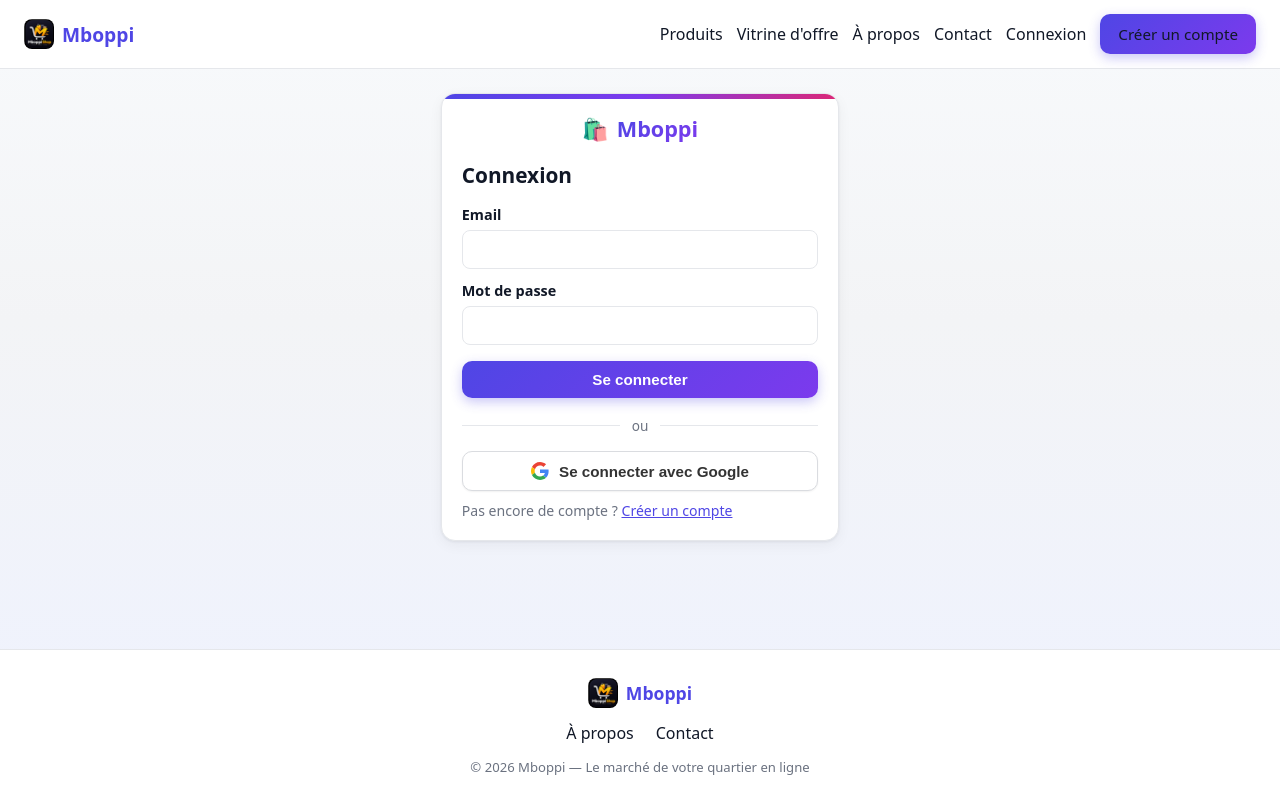
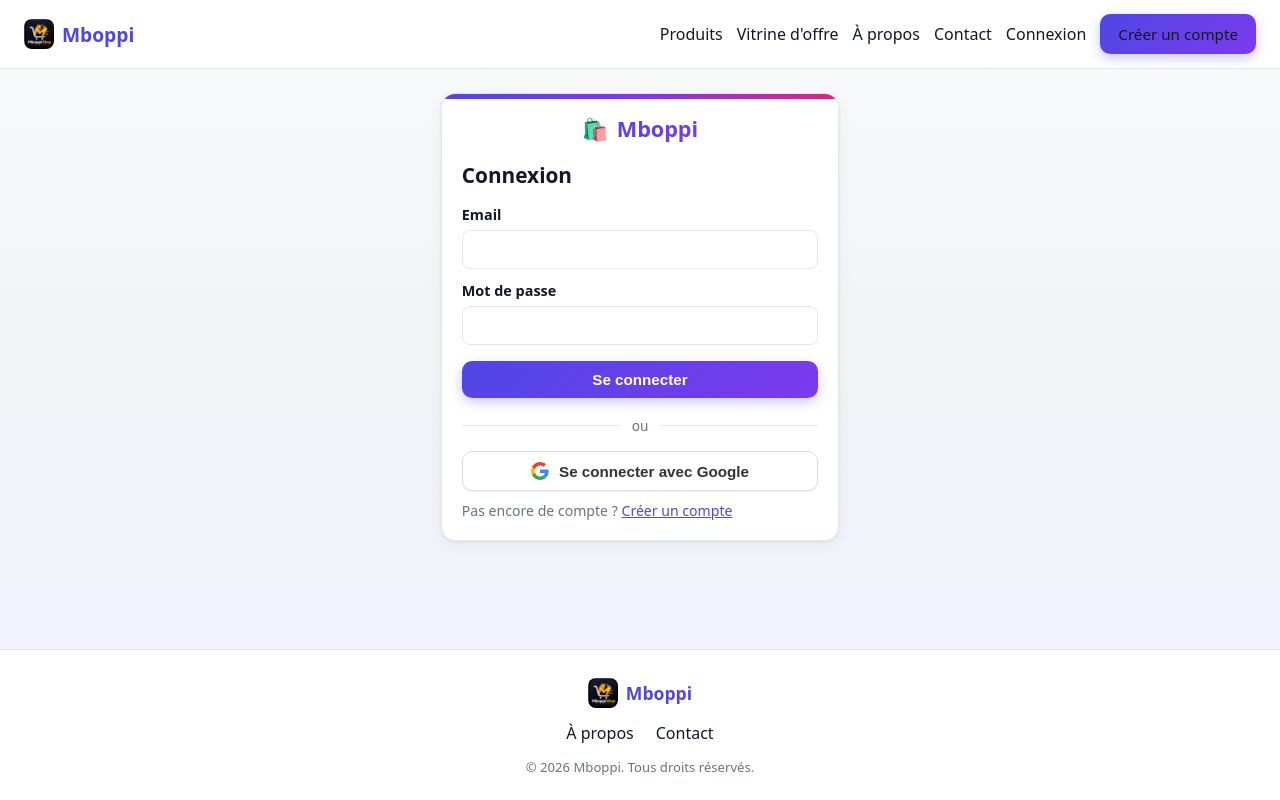
Before and after one commit to Schester38/marketplace, a React (Vite) app in the folder client/: page /login in a window 1280 px wide. Built offline with nearby package versions, Linux system fonts and the light colour scheme.

Commit message:
Footer : copyright avec tous droits reserves

```diff
--- a/client/src/components/Footer.jsx
+++ b/client/src/components/Footer.jsx
@@ -13,7 +13,7 @@ export default function Footer() {
           <Link to="/contact">Contact</Link>
         </nav>
         <p className="footer-copy">
-          © {new Date().getFullYear()} Mboppi — Le marché de votre quartier en ligne
+          © {new Date().getFullYear()} Mboppi. Tous droits réservés.
         </p>
       </div>
     </footer>
```
